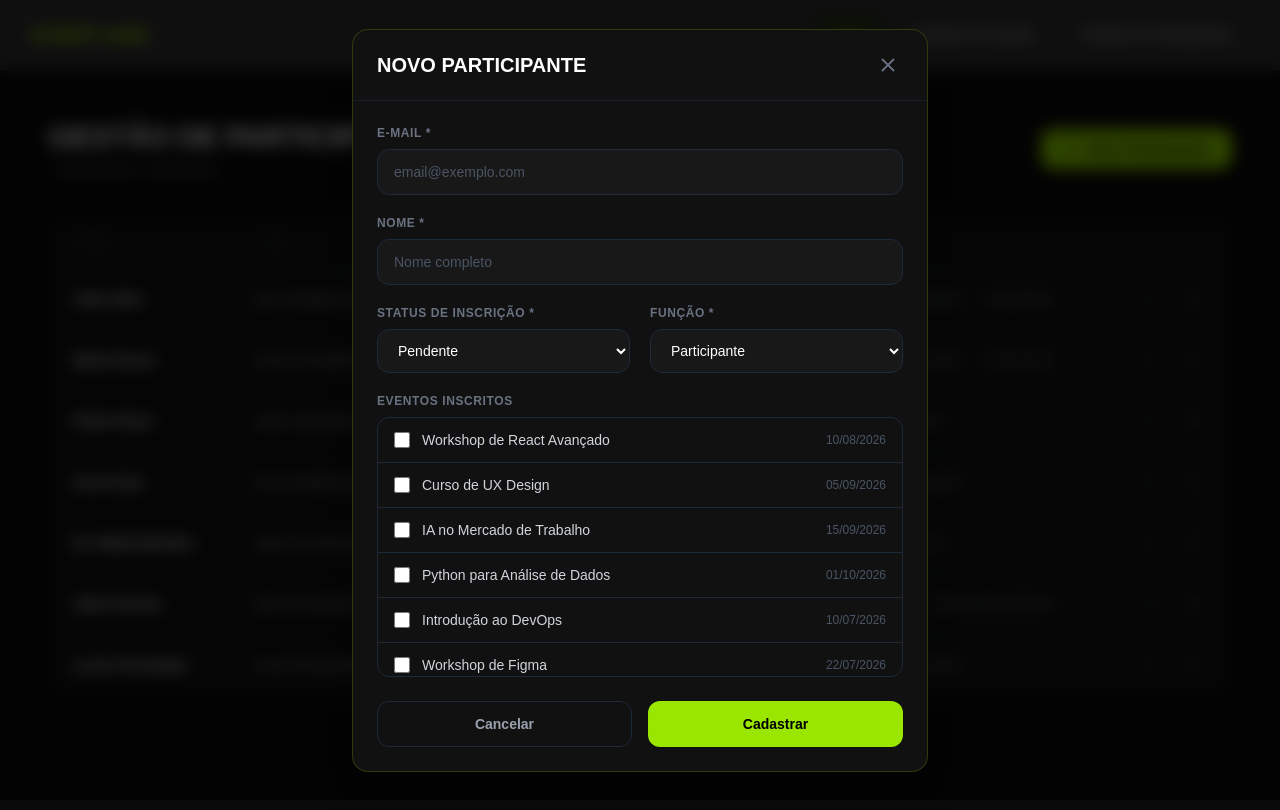
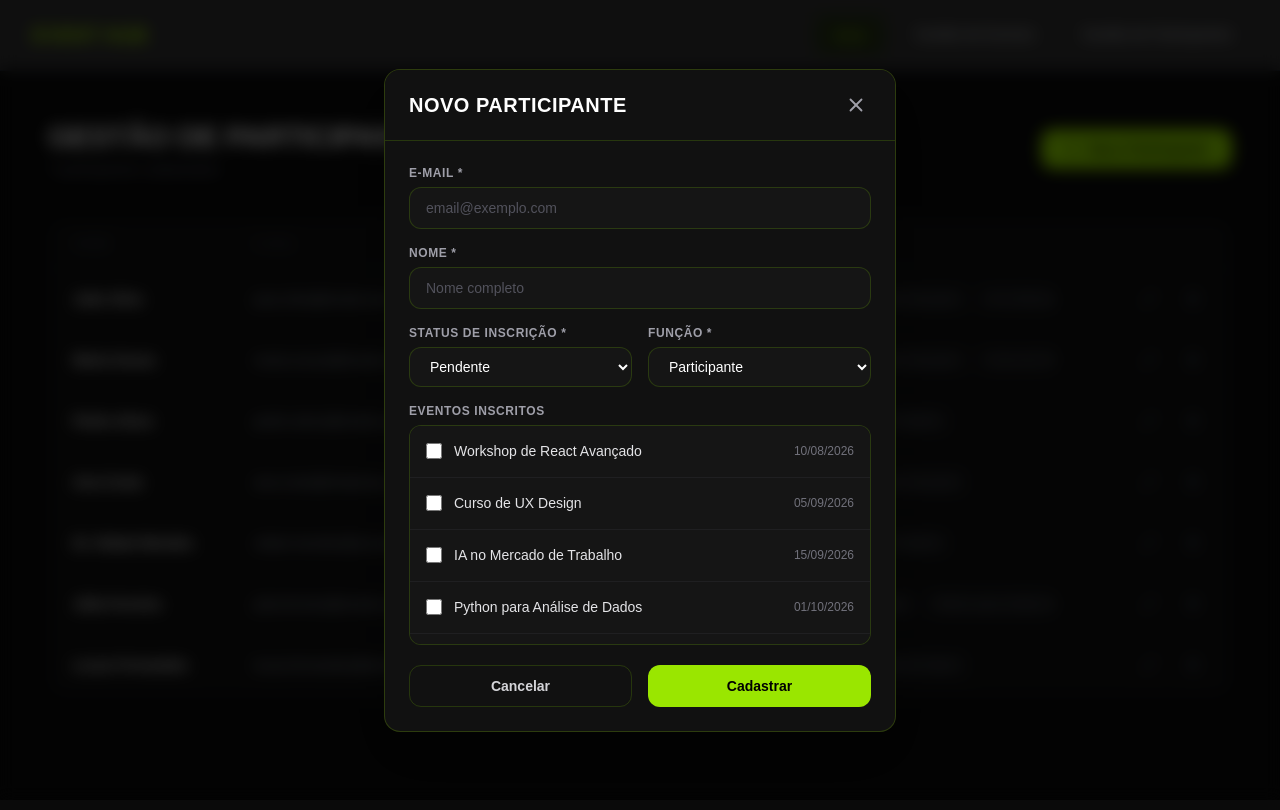
Before and after one commit to gsouza2313/e-ventsplatform, a Next.js app in the folder e-ventsplatform/: page /participantes in a window 1280 px wide. Both pictures are taken after a click on the button "Novo Participante". Shown: the top 810 px of the page. Built offline with nearby package versions, Linux system fonts and the light colour scheme.

Commit message:
fix: corrige scroll da lista de eventos no modal

```diff
--- a/e-ventsplatform/app/participantes/page.tsx
+++ b/e-ventsplatform/app/participantes/page.tsx
@@ -1,6 +1,6 @@
 "use client";
 
-import { type FormEvent, useState } from "react";
+import { useState, useEffect } from "react";
 import { Pencil, Plus, Trash2, X } from "lucide-react";
 import { todosEventos } from "../lib/dataEventos";
 import { participantes as participantesIniciais } from "../lib/dataParticipantes";
@@ -40,7 +40,7 @@ export default function ParticipantesPage() {
     setModalAberto(true);
   }
 
-  function salvarParticipante(event: FormEvent<HTMLFormElement>) {
+  function salvarParticipante(event: React.FormEvent<HTMLFormElement>) {
     event.preventDefault();
 
     const formulario = event.currentTarget;
@@ -78,6 +78,21 @@ export default function ParticipantesPage() {
     formulario.reset();
     fecharModal();
   }
+
+    useEffect(() => {
+      if (modalAberto) {
+        document.body.style.overflow = "hidden";
+        document.documentElement.style.overflow = "hidden";
+      } else {
+        document.body.style.overflow = "";
+        document.documentElement.style.overflow = "";
+      }
+
+      return () => {
+        document.body.style.overflow = "";
+        document.documentElement.style.overflow = "";
+      };
+    }, [modalAberto]);
 
   return (
     <div className="min-h-screen bg-[#0a0a0a] p-8 font-sans text-white md:p-12">
@@ -209,16 +224,19 @@ export default function ParticipantesPage() {
 
      {modalAberto && (
         <div
-          className="fixed inset-0 z-50 flex items-center justify-center bg-black/70 px-4 backdrop-blur-sm"
+          className="fixed inset-0 z-50 flex items-center justify-center overflow-hidden bg-black/70 px-4 py-6 backdrop-blur-sm"
           role="dialog"
           aria-modal="true"
-          aria-labelledby="titulo-modal-participante"
         >
-          <div className="w-full max-w-xl overflow-hidden rounded-2xl border border-lime-400/20 bg-[#111111] shadow-2xl">
-            <div className="flex items-center justify-between border-b border-gray-800/60 px-6 py-5">
+          <div
+                    className="w-full max-w-lg max-h-[90vh] overflow-y-auto overscroll-contain rounded-2xl border border-lime-400/20 bg-[#111111] shadow-2xl"
+                    style={{ scrollbarWidth: "none", msOverflowStyle: "none" }}
+                  >
+            {/* Cabeçalho sticky: fica fixo no topo enquanto o resto do form rola por baixo dele */}
+            <div className="sticky top-0 z-10 flex items-center justify-between border-b border-lime-500/20 bg-[#111111] px-6 py-5">
               <h2
                 id="titulo-modal-participante"
-                className="text-xl font-black uppercase"
+                className="text-xl font-black uppercase tracking-wide text-white"
               >
                 {participanteEmEdicao
                   ? "Editar Participante"
@@ -228,7 +246,7 @@ export default function ParticipantesPage() {
               <button
                 type="button"
                 onClick={fecharModal}
-                className="rounded-md p-1 text-gray-500 transition-colors hover:bg-gray-800 hover:text-white"
+                className="rounded-md p-1 text-zinc-400 transition-colors hover:bg-zinc-800 hover:text-white"
                 aria-label="Fechar modal"
               >
                 <X size={22} />
@@ -237,13 +255,13 @@ export default function ParticipantesPage() {
 
             <form
               key={participanteEmEdicao?.id ?? "novo"}
-              className="space-y-5 p-6"
+              className="space-y-4 p-6"
               onSubmit={salvarParticipante}
             >
               <div>
                 <label
                   htmlFor="email"
-                  className="mb-2 block text-xs font-semibold uppercase tracking-wider text-gray-500"
+                  className="mb-1.5 block text-xs font-bold uppercase tracking-wider text-zinc-400"
                 >
                   E-mail *
                 </label>
@@ -256,14 +274,14 @@ export default function ParticipantesPage() {
                   defaultValue={participanteEmEdicao?.email ?? ""}
                   placeholder="email@exemplo.com"
                   autoComplete="email"
-                  className="w-full rounded-xl border border-gray-800 bg-[#181818] px-4 py-3 text-sm text-white outline-none placeholder:text-gray-600 transition-colors focus:border-lime-400/60"
+                  className="w-full rounded-xl border border-lime-500/20 bg-[#151515] px-4 py-2.5 text-sm text-white outline-none placeholder:text-zinc-600 transition-colors focus:border-lime-400"
                 />
               </div>
 
               <div>
                 <label
                   htmlFor="nome"
-                  className="mb-2 block text-xs font-semibold uppercase tracking-wider text-gray-500"
+                  className="mb-1.5 block text-xs font-bold uppercase tracking-wider text-zinc-400"
                 >
                   Nome *
                 </label>
@@ -276,15 +294,15 @@ export default function ParticipantesPage() {
                   defaultValue={participanteEmEdicao?.nome ?? ""}
                   placeholder="Nome completo"
                   autoComplete="name"
-                  className="w-full rounded-xl border border-gray-800 bg-[#181818] px-4 py-3 text-sm text-white outline-none placeholder:text-gray-600 transition-colors focus:border-lime-400/60"
+                  className="w-full rounded-xl border border-lime-500/20 bg-[#151515] px-4 py-2.5 text-sm text-white outline-none placeholder:text-zinc-600 transition-colors focus:border-lime-400"
                 />
               </div>
 
-              <div className="grid gap-5 sm:grid-cols-2">
+              <div className="grid gap-4 sm:grid-cols-2">
                 <div>
                   <label
                     htmlFor="status"
-                    className="mb-2 block text-xs font-semibold uppercase tracking-wider text-gray-500"
+                    className="mb-1.5 block text-xs font-bold uppercase tracking-wider text-zinc-400"
                   >
                     Status de inscrição *
                   </label>
@@ -293,7 +311,7 @@ export default function ParticipantesPage() {
                     id="status"
                     name="status"
                     defaultValue={participanteEmEdicao?.status ?? "Pendente"}
-                    className="w-full rounded-xl border border-gray-800 bg-[#181818] px-4 py-3 text-sm text-white outline-none transition-colors focus:border-lime-400/60"
+                    className="w-full rounded-xl border border-lime-500/20 bg-[#151515] px-4 py-2.5 text-sm text-white outline-none transition-colors focus:border-lime-400"
                   >
                     <option value="Pendente">Pendente</option>
                     <option value="Confirmada">Confirmada</option>
@@ -303,7 +321,7 @@ export default function ParticipantesPage() {
                 <div>
                   <label
                     htmlFor="funcao"
-                    className="mb-2 block text-xs font-semibold uppercase tracking-wider text-gray-500"
+                    className="mb-1.5 block text-xs font-bold uppercase tracking-wider text-zinc-400"
                   >
                     Função *
                   </label>
@@ -314,7 +332,7 @@ export default function ParticipantesPage() {
                     defaultValue={
                       participanteEmEdicao?.funcao ?? "Participante"
                     }
-                    className="w-full rounded-xl border border-gray-800 bg-[#181818] px-4 py-3 text-sm text-white outline-none transition-colors focus:border-lime-400/60"
+                    className="w-full rounded-xl border border-lime-500/20 bg-[#151515] px-4 py-2.5 text-sm text-white outline-none transition-colors focus:border-lime-400"
                   >
                     <option value="Participante">Participante</option>
                     <option value="Professor">Professor</option>
@@ -324,15 +342,30 @@ export default function ParticipantesPage() {
               </div>
 
               <div>
-                <p className="mb-2 text-xs font-semibold uppercase tracking-wider text-gray-500">
+                <p className="mb-1.5 text-xs font-bold uppercase tracking-wider text-zinc-400">
                   Eventos inscritos
                 </p>
 
-                <div className="hide-scrollbar max-h-[260px] overflow-y-auto overscroll-contain rounded-xl border border-gray-800">
+                 <style>{`
+                          .caixa-scroll-eventos::-webkit-scrollbar {
+                            display: none;
+                          }
+                        `}</style>
+
+
+              <div
+              onWheel={(e) => e.stopPropagation()}
+               className="h-[220px] shrink-0 overflow-y-auto overscroll-contain rounded-xl border border-lime-500/20 bg-[#151515]"
+                        style={{
+                        scrollbarWidth: "none",
+                        msOverflowStyle: "none",
+                      }}
+                      >
+                    <div>
     {todosEventos.map((evento) => (
       <label
         key={evento.id}
-                      className="flex cursor-pointer items-center justify-between gap-4 border-b border-gray-800 px-4 py-3 last:border-b-0 hover:bg-white/[0.02]"
+        className="flex min-h-[52px] cursor-pointer items-center justify-between gap-4 border-b border-zinc-800/60 px-4 py-2.5 last:border-b-0 hover:bg-white/[0.03]"
       >
         <span className="flex min-w-0 items-center gap-3">
           <input
@@ -344,19 +377,20 @@ export default function ParticipantesPage() {
                 evento.id,
               ) ?? false
             }
-                          className="h-4 w-4 shrink-0 accent-lime-400"
+            className="h-4 w-4 shrink-0 rounded border-zinc-700 bg-zinc-900 accent-lime-400"
           />
 
-                        <span className="truncate text-sm text-gray-300">
+          <span className="truncate text-sm text-zinc-200">
             {evento.titulo}
           </span>
         </span>
 
-                      <span className="shrink-0 text-xs text-gray-600">
+        <span className="shrink-0 text-xs text-zinc-500">
           {evento.data}
         </span>
       </label>
     ))}
+  </div>
 </div>
               </div>
 
@@ -364,14 +398,14 @@ export default function ParticipantesPage() {
                 <button
                   type="button"
                   onClick={fecharModal}
-                  className="rounded-xl border border-gray-800 px-4 py-3 text-sm font-semibold text-gray-400 transition-colors hover:border-gray-700 hover:bg-gray-800 hover:text-white"
+                  className="rounded-xl border border-lime-500/20 px-4 py-2.5 text-sm font-semibold text-zinc-300 transition-colors hover:bg-zinc-800 hover:text-white"
                 >
                   Cancelar
                 </button>
 
                 <button
                   type="submit"
-                  className="rounded-xl bg-lime-400 px-4 py-3 text-sm font-bold text-black transition-colors hover:bg-lime-300"
+                  className="rounded-xl bg-lime-400 px-4 py-2.5 text-sm font-bold text-black transition-colors hover:bg-lime-300"
                 >
                   {participanteEmEdicao ? "Salvar alterações" : "Cadastrar"}
                 </button>
```
Lines whose indentation alone changed are shown as unchanged.
